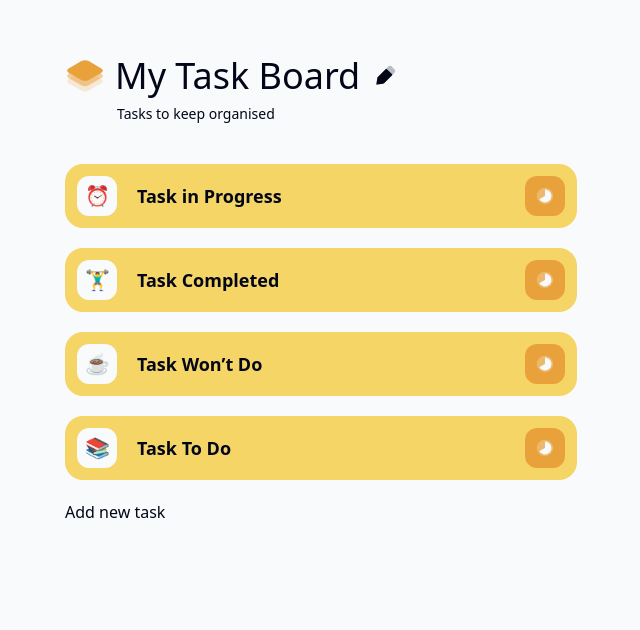
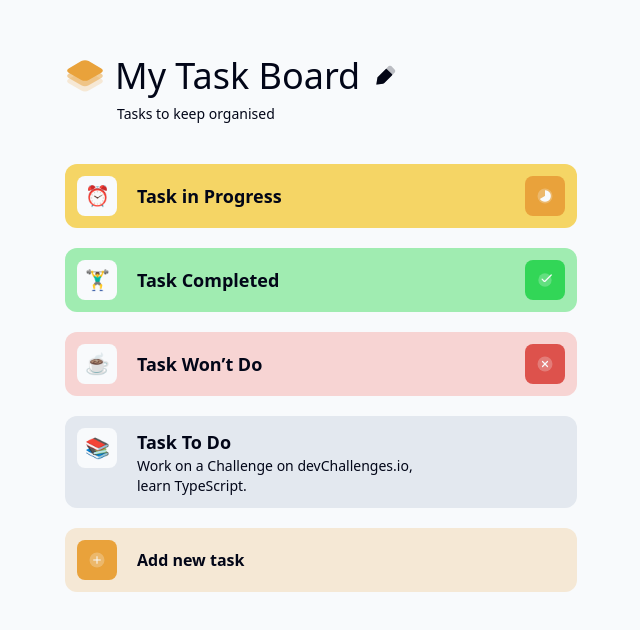
Before and after one commit to Alessandro-6/my-task-board-front, a Next.js app: page / in a window 1280 px wide. Shown: the top 630 px of the page, without its empty margins (319-959 px from the left). Built offline with nearby package versions, Linux system fonts and the light colour scheme.

Commit message:
Adding active states

```diff
--- a/app/components/Task.js
+++ b/app/components/Task.js
@@ -1,20 +1,63 @@
 import Image from "next/image";
 
 export default function Task({ name, description, status, icon }) {
-  const baseClass = "flex items-center rounded-xl justify-center h-10 w-10";
+  const baseClass = "flex items-center rounded-lg justify-center h-10 w-10";
 
   return (
-    <div className={`p-3 rounded-[18px] flex items-center bg-root-300 mb-5`}>
-      <span className={`${baseClass} text-xl mr-5 bg-root-50`}>{icon}</span>
-      <span className="inline-block mr-auto text-lg font-semibold">{name}</span>
-      <span className={`${baseClass} bg-root-400`}>
-        <Image
-          src="/Time_atack_duotone.svg"
-          alt="time"
-          width={22}
-          height={22}
-        />
+    <div
+      className={`p-3 active:brightness-95 rounded-xl cursor-pointer flex items-center  transition ${
+        status === "won't-do"
+          ? "bg-root-200"
+          : status === "completed"
+          ? "bg-lett-50"
+          : status === "in-progress"
+          ? "bg-root-300"
+          : "bg-grey-50"
+      } mb-5`}
+    >
+      <span className={`${baseClass} self-start text-xl mr-5 bg-root-50`}>
+        {icon}
       </span>
+      <div className="inline-block mr-auto text-lg font-semibold">
+        <span>{name}</span>
+        <p className="text-sm font-normal w-3/4">{description}</p>
+      </div>
+      {status !== "todo" && (
+        <span
+          className={`${baseClass} ${
+            status === "won't-do"
+              ? "bg-red"
+              : status === "completed"
+              ? "bg-lett-100"
+              : status === "in-progress"
+              ? "bg-root-400"
+              : ""
+          }`}
+        >
+          <Image
+            src={
+              status === "won't-do"
+                ? "/close_ring_duotone.svg"
+                : status === "completed"
+                ? "/Done_round_duotone.svg"
+                : status === "in-progress"
+                ? "/Time_atack_duotone.svg"
+                : ""
+            }
+            alt={
+              status === "won't-do"
+                ? "times"
+                : status === "completed"
+                ? "checked"
+                : status === "in-progress"
+                ? "timer"
+                : ""
+            }
+            width={20}
+            height={20}
+          />
+        </span>
+      )}
     </div>
   );
 }
--- a/app/components/Tasks.js
+++ b/app/components/Tasks.js
@@ -1,10 +1,27 @@
 "use client";
+
+import Image from "next/image";
 
 export default function Tasks({ children }) {
   return (
-    <div className="self-start">
+    <div className="self-start overflow-y-scroll">
       {children}
-      <div>Add new task</div>
+      <div
+        className={`p-3 cursor-pointer rounded-xl active:brightness-95 transition flex items-center bg-root-100 mb-5`}
+      >
+        <button
+          type="button"
+          className={`flex cursor-pointer items-center rounded-lg justify-center h-10 w-10 mr-5 bg-root-400`}
+        >
+          <Image
+            src="/Add_round_duotone.svg"
+            alt="time"
+            width={20}
+            height={20}
+          />
+        </button>
+        <span className="inline-block font-bold">Add new task</span>
+      </div>
     </div>
   );
 }
--- a/app/globals.css
+++ b/app/globals.css
@@ -21,10 +21,11 @@
   --color-root-200: var(--color-pink);
   --color-root-300: var(--color-yellow);
   --color-root-400: var(--color-orange);
-  --color-grey-50: var(--color-grey);
-  --color-grey-100: var(--color-light-gray);
+  --color-grey-50: var(--color-light-gray);
+  --color-grey-100: var(--color-grey);
   --color-grey-200: var(--color-dark-gray);
   --color-lett-50: var(--color-light-green);
+  --color-lett-100: var(--color-green);
   --color-blue: var(--color-blue);
   --color-red: var(--color-red);
 }
--- a/app/layout.js
+++ b/app/layout.js
@@ -3,7 +3,7 @@ import "./globals.css";
 
 const outfit = Outfit({
   variable: "--font-outfit",
-  weight: ["400", "300", "700"],
+  weight: ["400", "300", "500", "700"],
 });
 
 export const metadata = {
```
